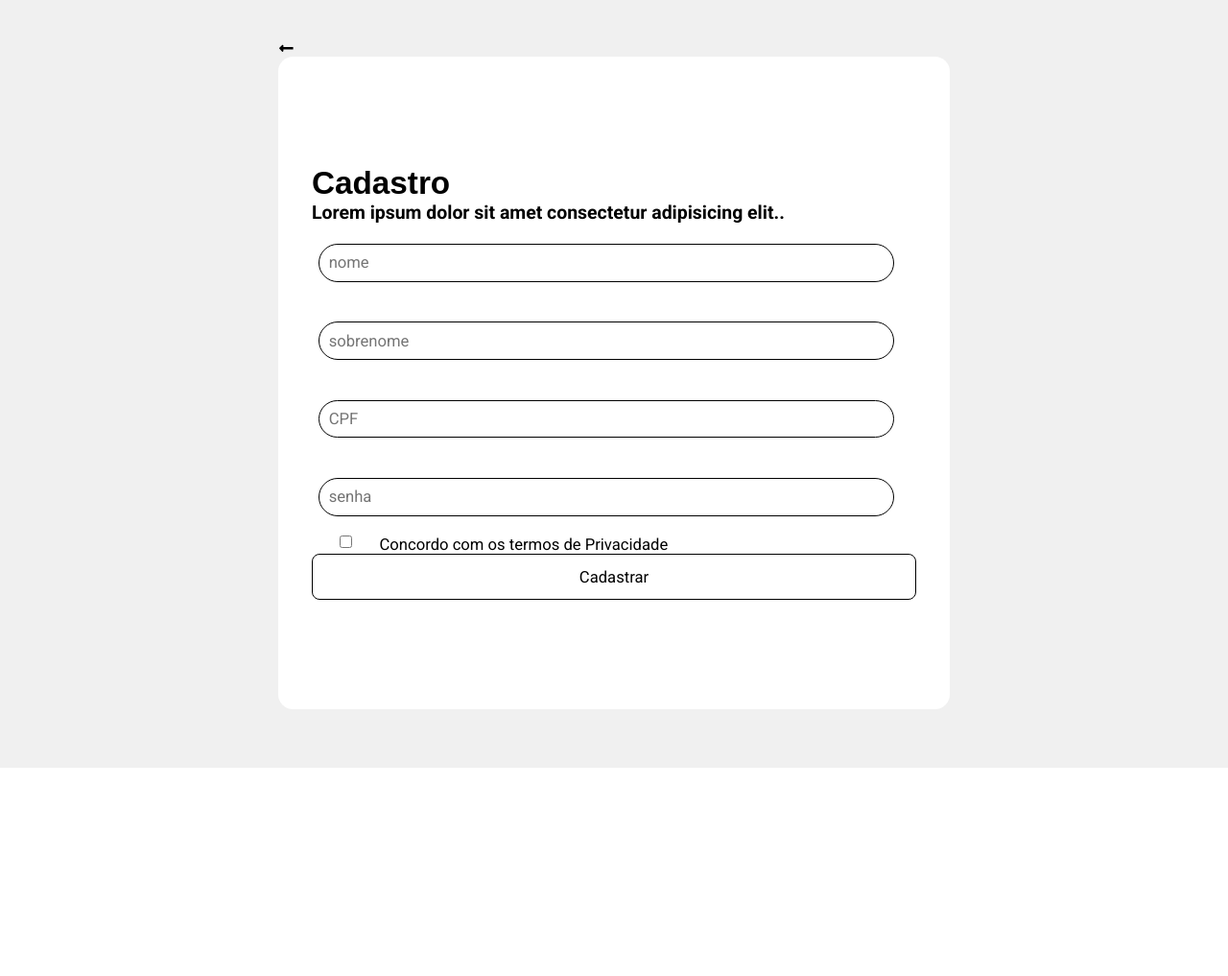
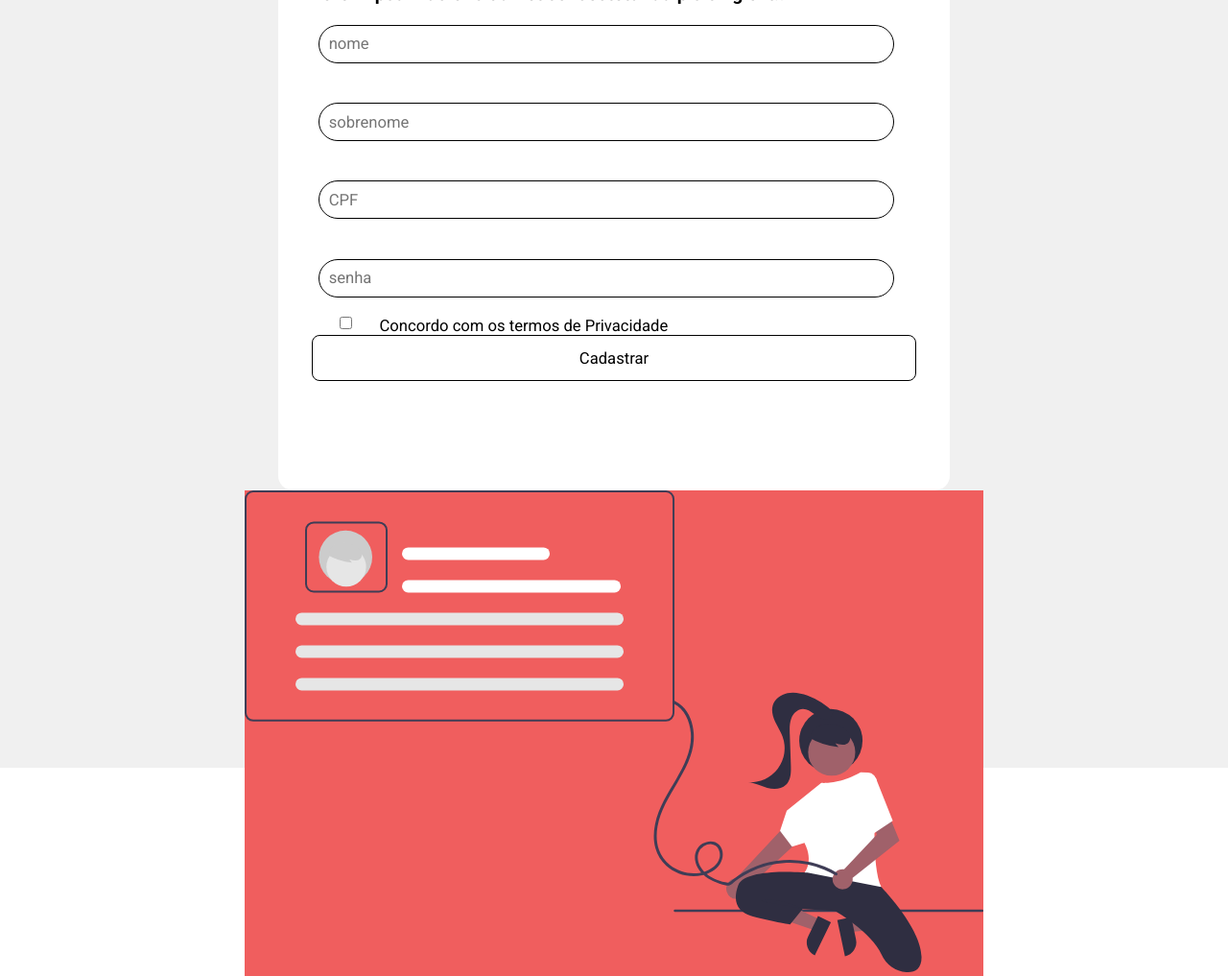
Before and after one commit to lumamontes/testeApp, a React (Create React App) app in the folder web/: page /cadastro in a window 1280 px wide. Shown: the whole page at 96% size. Before the commit the page ends 800 px from the top, so only its background shows below. Built offline with nearby package versions, Linux system fonts and the light colour scheme.

Commit message:
finalizado estrutura do formulario

```diff
--- a/web/src/pages/Form/index.js
+++ b/web/src/pages/Form/index.js
@@ -1,6 +1,6 @@
 import React from 'react'
 import { Link } from 'react-router-dom'
-
+import CadastroImagem from '../../assets/images/profile.svg'
 import { FaLongArrowAltLeft} from 'react-icons/fa';
 import './style.css'
 
@@ -8,7 +8,9 @@ function Form () {
     return (
         <div id="pacient-form-page">
             <div id="pacient-form-content" className="container">
-            <FaLongArrowAltLeft/>
+        <Link to="/" className="seta">
+        <FaLongArrowAltLeft/>
+        </Link>
               <form action="">
                 <h1>Cadastro</h1>
                 <h3>Lorem ipsum dolor sit amet consectetur adipisicing elit..</h3>
@@ -33,13 +35,13 @@ function Form () {
                 <input type="checkbox" name="termos" id=""/>
                   <p>Concordo com os termos de Privacidade </p>
                 </div>
+                 <Link to="#" className="button"> Cadastrar </Link>
 
-                 <Link to="#" className="button"> Cadastrar </Link>
                 </form>
             </div>
 
             <div className="img-container">
-                <img src="" alt=""/>
+                <img src={CadastroImagem} alt=""/>
             </div>
 
          </div>
```
